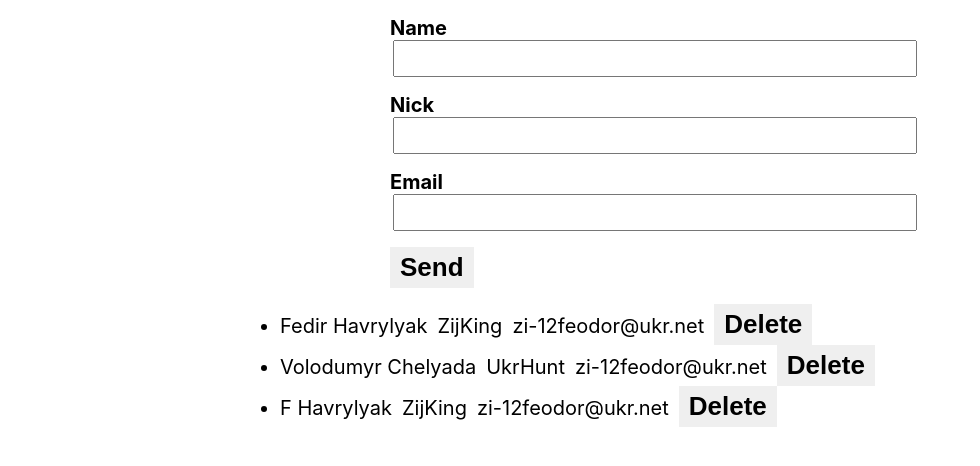
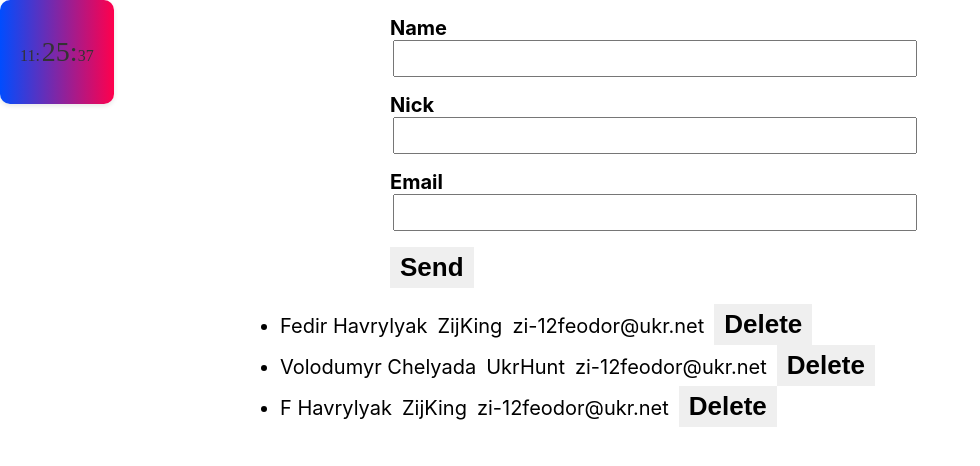
Before and after one commit to zijking/note-taker-day, a React (Create React App) app: page / in a window 1280 px wide. Shown: the top 466 px of the page, without its empty margins (0-980 px from the left). Built offline with nearby package versions, Linux system fonts and the light colour scheme.

Commit message:
add clock

```diff
--- a/package.json
+++ b/package.json
@@ -8,7 +8,7 @@
     "@testing-library/user-event": "^13.5.0",
     "react": "^18.2.0",
     "react-dom": "^18.2.0",
-    "react-scripts": "^2.1.3",
+    "react-scripts": "^5.0.1",
     "shortid": "^2.2.16",
     "web-vitals": "^2.1.4"
   },
--- a/src/App.js
+++ b/src/App.js
@@ -7,6 +7,7 @@ import Form from './components/Form';
 import ListView from './components/ListView';
 import './App.css';
 import dbData from './db/db.json';
+import ClockComponent from './components/Clock'
 
 class App extends Component {
   state = {
@@ -44,6 +45,7 @@ class App extends Component {
         <Container>
           {/* <Header /> */}
           <Form onSubmit={this.handleGetData} />
+          <ClockComponent/>
           <ListView
             dataShow={this.state.data}
             onDelete={this.handleDeleteEntry}
--- /dev/null
+++ b/src/components/Clock/ClockComponent.js
@@ -0,0 +1,50 @@
+import React, { useState, useEffect } from 'react';
+import s from './ClockComponent.module.css'
+
+const DigitalClock = () => {
+  const [currentTime, setCurrentTime] = useState(new Date());
+
+  useEffect(() => {
+    const timer = setInterval(() => {
+      setCurrentTime(new Date());
+    }, 1000);
+
+    return () => clearInterval(timer);
+  }, []);
+
+//   const formatTime = (time) => {
+//     return time.toLocaleString('en-US', {
+//       hour: 'numeric',
+//       minute: 'numeric',
+//       second: 'numeric',
+//       hour12: false,
+//     });
+//   };
+
+  const getSecondsGradientColor = () => {
+    const seconds = currentTime.getSeconds();
+    const hue = (seconds / 60) * 360;
+
+    const bgc = {
+        background:`linear-gradient(90deg, hsl(${hue}, 100%, 50%), hsl(${hue + 120}, 100%, 50%))`,
+    }
+
+
+
+    return bgc;
+  };
+
+
+
+  return (
+    <div  style={getSecondsGradientColor()} className={s.clockStyles}>
+       <p>
+        <span className={s.hoursStyle}>{currentTime.getHours()}:</span>
+        <span className={s.minutesStyles}>{currentTime.getMinutes()>9?currentTime.getMinutes():`0${currentTime.getMinutes()}`}:</span>
+        <span className={s.secondsStyles}>{currentTime.getSeconds()}</span>
+      </p>
+    </div>
+  );
+};
+
+export default DigitalClock;
--- /dev/null
+++ b/src/components/Clock/ClockComponent.module.css
@@ -0,0 +1,31 @@
+.clockStyles{
+    position: fixed;
+    top: 0;
+    left: 0;
+    padding: 20px;
+    background-color: #f2f2f2;
+    color: #333;
+    font-family: 'Arial; sans-serif';
+    width: auto;
+    z-index: 9999;
+    box-shadow: 0 2px 5px rgba(0, 0, 0, 0.1);
+    border-radius: 10px;
+  };
+
+.hoursStyle{
+    font-size: 36px;
+    color: aqua;
+
+  }
+
+.minutesStyles{
+    font-size: 28px;
+
+    margin-left: 2px;
+  };
+
+.secondsStyles{
+    font-size: 12px;
+
+    margin-left: 2px;
+  };
--- /dev/null
+++ b/src/components/Clock/index.js
@@ -0,0 +1 @@
+export { default } from './ClockComponent.js';
```
Also changed, not shown: 1 other file (tests, documents, lock files or other folders).
